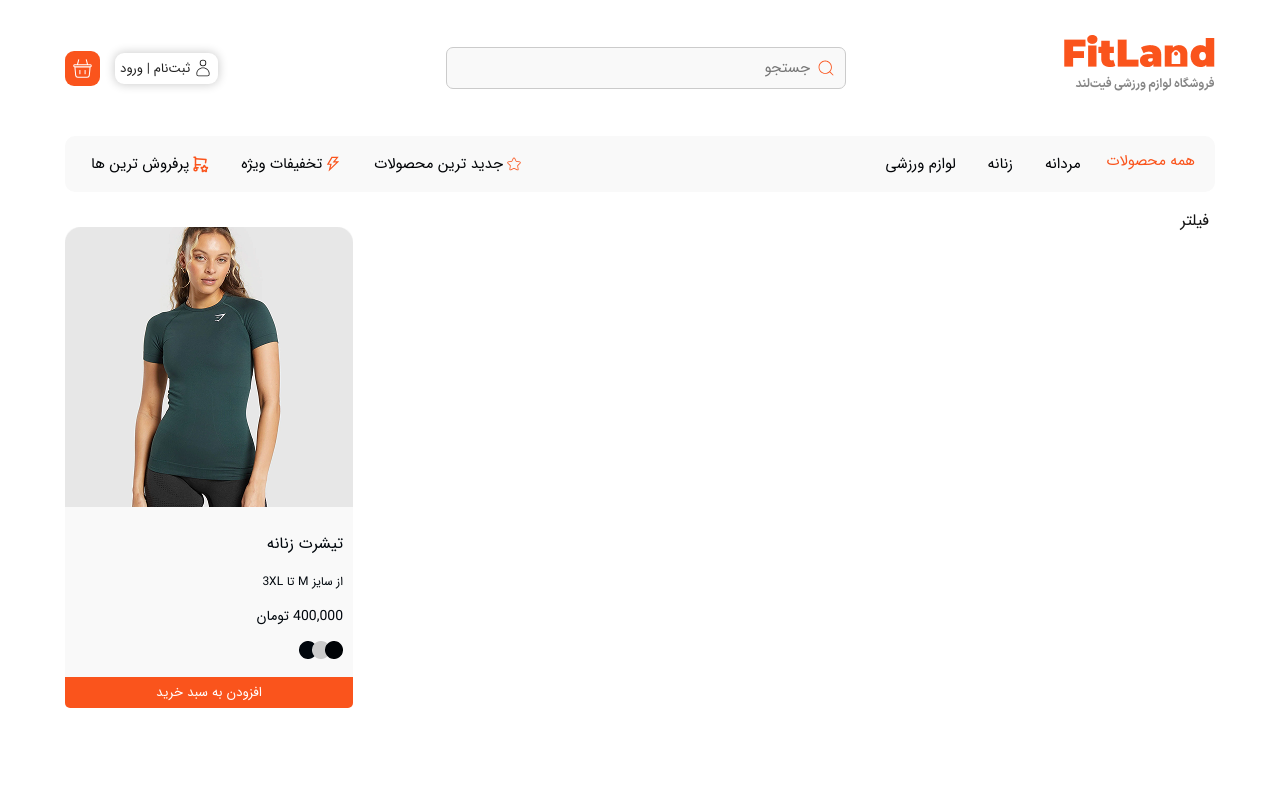
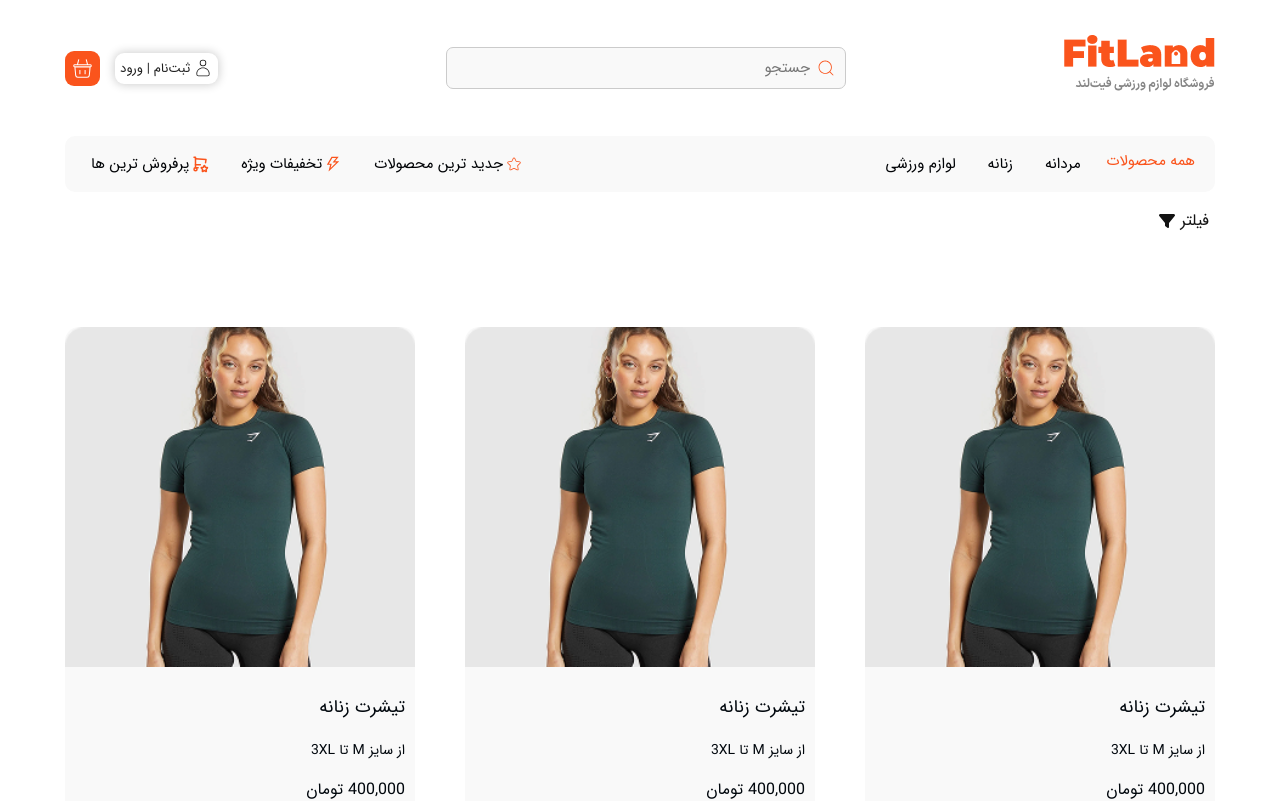
Before and after one commit to NooberThanYall/FitLand, a React (Vite) app: page /Shop in a window 1280 px wide. Shown: the top 801 px of the page. Built offline with nearby package versions, Linux system fonts and the light colour scheme.

Commit message:
fix some bugs in the shop components

```diff
--- a/src/Components/CardsShop/CardsShop.css
+++ b/src/Components/CardsShop/CardsShop.css
@@ -1,5 +1,5 @@
 .container-card-shop {
-    max-width: 288px;
+    width: 350px;
     background-color: #F9F9F9;
     border-radius: 14px;
 }
@@ -10,19 +10,19 @@
 
 .title-card-shop {
     color: #01070D;
-    font-size: 16px;
+    font-size: 18px;
     padding-right: 10px;
 }
 
 .size-card-shop {
     color: #01070D;
-    font-size: 12px;
+    font-size: 14px;
     padding-right: 10px;
 }
 
 .price-card-shop {
     color: #01070D;
-    font-size: 14px;
+    font-size: 16px;
     padding-right: 10px;
 }
 
@@ -40,4 +40,5 @@
     margin-top: 10px;
     border-bottom-left-radius: 5px;
     border-bottom-right-radius: 5px;
+    font-size: 15px;
 }
--- a/src/Components/Filter/Filter.css
+++ b/src/Components/Filter/Filter.css
@@ -1,7 +1,6 @@
 .container-filter{
-    max-width: 300px;
+    width: 300px;
     padding: 20px;
-    border: 1px solid #CBCBCB;
     border-radius: 10px;
     display: flex;
     flex-direction: column;
@@ -12,9 +11,9 @@
 }
 
 .container-filter-active{
-    max-width: 300px;
+    background-color: #FA541C;
+    width: 300px;
     padding: 20px;
-    border: 1px solid #CBCBCB;
     border-radius: 10px;
     display: flex;
     flex-direction: column;
@@ -55,27 +54,27 @@
 }
 
 .title-filter{
-    color: #000306;
+    color: white;
     font-size: 16px;
 }
 
 .title-toggel-off-products-filter{
-    color: #000306;
+    color: white;
     font-size: 14px;
 }
 
 .title-price-filter{
-    color: #000306;
+    color: white;
     font-size: 14px;
 }
 
 .title-size-filter{
-    color: #000306;
+    color: white;
     font-size: 14px;
 }
 
 .title-brand-filter{
-    color: #000306;
+    color: white;
     font-size: 14px;
 }
 
@@ -83,33 +82,35 @@
     border: none;
     background: none;
     font-size: 14px;
-    color: #021526;
+    color: white;
     cursor: pointer;
     transition: 0.3s;
 }
 
 .remove-all-filter-btn:hover{
-    color: #FA541C;
+    color: #EDEDED;
 }
 
 .input-price-filter{
-    background-color: #EDEDED;
+    background-color: white;
     width: 200px;
     border: none;
     border-radius: 7px;
     padding: 5px;
     padding-right: 10px;
     outline: none;
+    color: #FA541C;
 }
 
 .input-brand-filter{
-    background-color: #EDEDED;
+    background-color: white;
     width: 200px;
     border: none;
     border-radius: 7px;
     padding: 5px;
     padding-right: 10px;
     outline: none;
+    color: #FA541C;
 }
 
 .container-btns-sizes{
@@ -120,8 +121,8 @@
 }
 
 .btns-size-filter{
-    color: #000306;
-    background-color: #EDEDED;
+    color: #FA541C;
+    background-color: white;
     border-radius: 5px;
     border: none;
     width: 35px;
@@ -129,12 +130,8 @@
 }
 
 .btns-size-filter-active{
-    background-color: white;
-    color: #FA541C;
     transform: translateY(-3px);
-    border-radius: 5px;
     border: none;
     width: 35px;
     cursor: pointer;
-    border: 1px solid #FA541C;
 }
--- a/src/Components/Shop/Shop.css
+++ b/src/Components/Shop/Shop.css
@@ -4,9 +4,12 @@
     color: rgb(19, 19, 19);
     cursor: pointer;
     font-size: 16px;
-    transition: 0.4s;
+    transition: 0.3s;
     position: relative;
     bottom: 20px;
+    display: flex;
+    align-items: center;
+    gap: 5px;
 }
 
 .open-filter-btn-active{
@@ -17,3 +20,14 @@
     display: flex;
     justify-content: space-between;
 }
+
+.container-filter-at-shop{
+    position: absolute;
+}
+
+.container-cards{
+    display: grid;
+    grid-template-columns: repeat(3, 400px);
+    margin-top: 100px;
+    row-gap: 50px;
+}
--- a/src/Components/Shop/Shop.tsx
+++ b/src/Components/Shop/Shop.tsx
@@ -3,6 +3,7 @@ import Filter from '../Filter/Filter'
 import './Shop.css'
 import './mediaShop.css'
 import CardsShop from '../CardsShop/CardsShop'
+import { FaFilter } from "react-icons/fa6";
 
 export default function Shop() {
 
@@ -13,11 +14,13 @@ export default function Shop() {
       <div className="container-shop">
 
         <div className="container-filter-at-shop">
-          <button className={`open-filter-btn ${isShowFilter ? 'open-filter-btn-active' : ''}`} onClick={() => setIsShowFilter(!isShowFilter)}>فیلتر</button>
+          <button className={`open-filter-btn ${isShowFilter ? 'open-filter-btn-active' : ''}`} onClick={() => setIsShowFilter(!isShowFilter)}>فیلتر <FaFilter /></button>
           <Filter isShowFilter={isShowFilter} />
         </div>
 
         <div className="container-cards">
+          <CardsShop />
+          <CardsShop />
           <CardsShop />
         </div>
 
```
